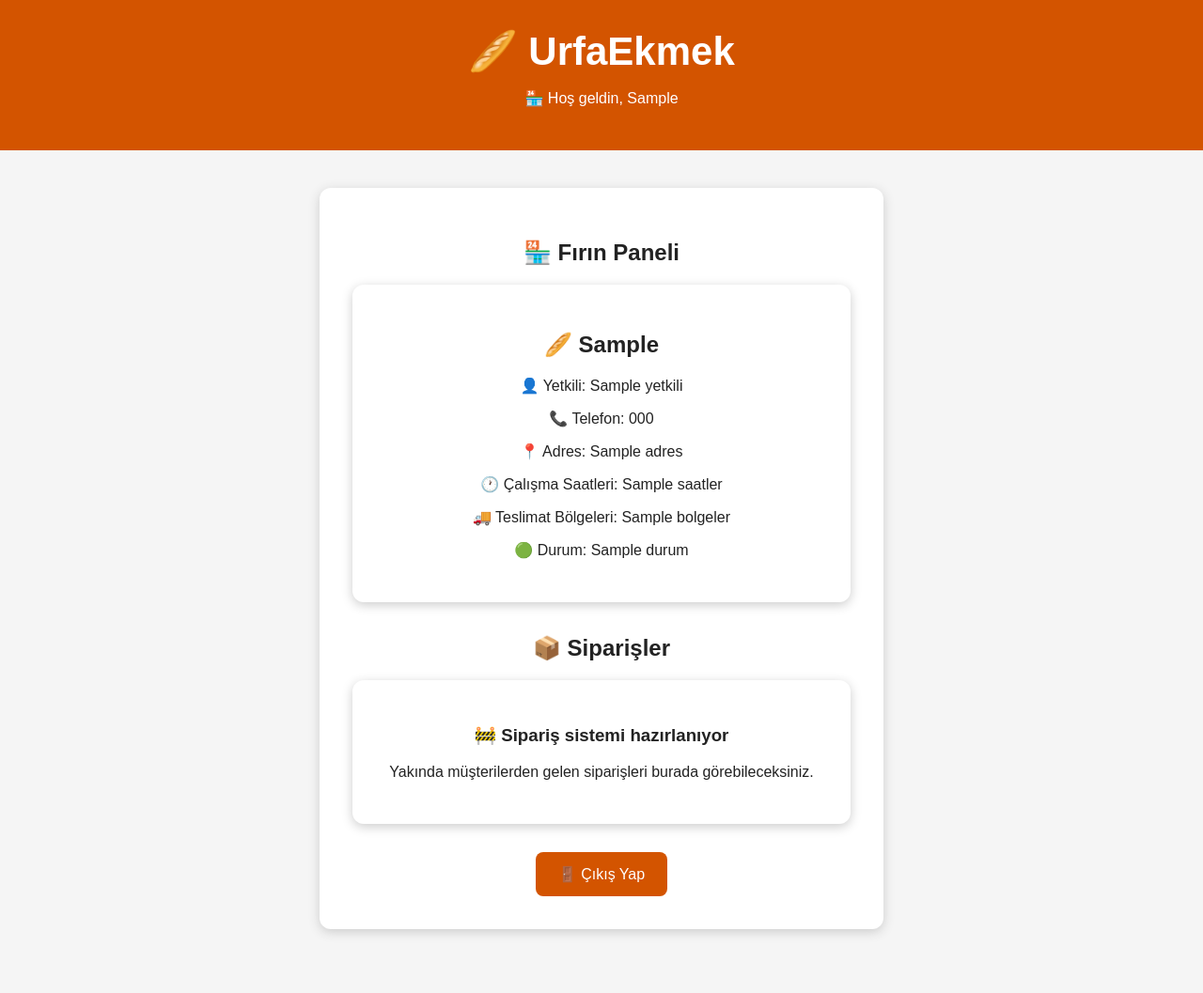
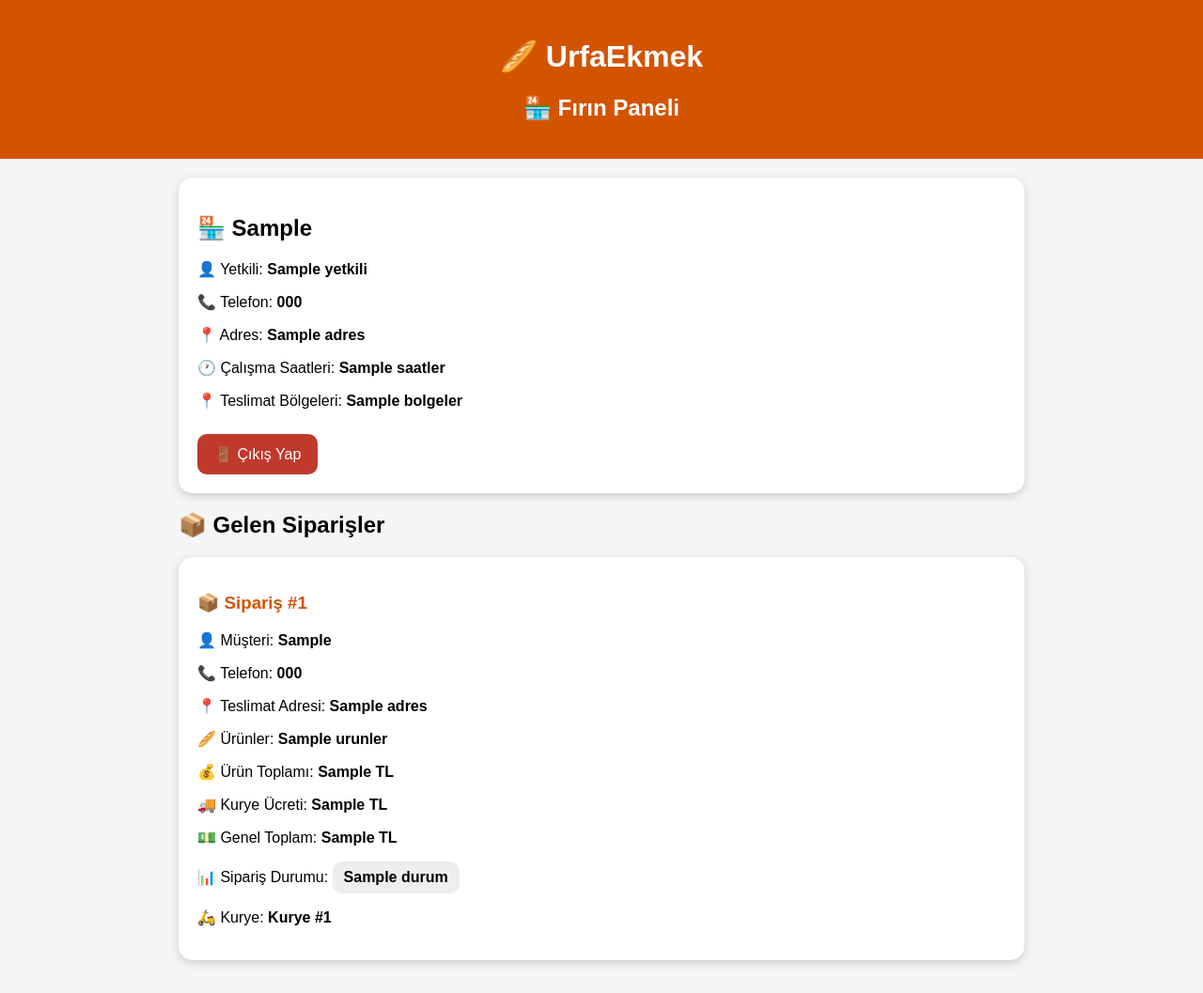
Before and after one commit to ciftciabdurahim9-create/UrfaEkmek-web, a Python web app: template templates/firinci_panel.html in a window 1280 px wide. Shown: the whole page at 94% size. Before the commit the page ends 995 px from the top, so only its background shows below. Run offline with Jinja, Linux system fonts and the light colour scheme; the template is opened without the code that fills it: most values are stand-ins (such as "Sample title", 1, 10 or a date in 2020).

Commit message:
Update firinci_panel.html

```diff
--- a/templates/firinci_panel.html
+++ b/templates/firinci_panel.html
@@ -1,123 +1,201 @@
 <!DOCTYPE html>
 <html lang="tr">
+<head>
+    <meta charset="UTF-8">
+    <meta name="viewport" content="width=device-width, initial-scale=1.0">
 
-<head>
+    <title>Fırın Paneli - UrfaEkmek</title>
 
-    <meta charset="UTF-8">
+    <style>
+        body {
+            font-family: Arial, sans-serif;
+            background: #f5f5f5;
+            margin: 0;
+        }
 
-    <meta name="viewport"
-          content="width=device-width, initial-scale=1.0">
+        header {
+            background: #d35400;
+            color: white;
+            padding: 20px;
+            text-align: center;
+        }
 
-    <title>Fırıncı Paneli - UrfaEkmek</title>
+        main {
+            max-width: 900px;
+            margin: auto;
+            padding: 20px;
+        }
 
-    <link rel="stylesheet"
-          href="/static/style.css">
+        .bilgi {
+            background: white;
+            padding: 20px;
+            border-radius: 15px;
+            margin-bottom: 20px;
+            box-shadow: 0 3px 10px #ccc;
+        }
 
+        .siparis {
+            background: white;
+            padding: 20px;
+            border-radius: 15px;
+            margin-bottom: 15px;
+            box-shadow: 0 3px 10px #ccc;
+        }
+
+        .siparis h3 {
+            color: #d35400;
+        }
+
+        .durum {
+            display: inline-block;
+            padding: 8px 12px;
+            border-radius: 10px;
+            background: #eee;
+            font-weight: bold;
+        }
+
+        .cikis {
+            display: inline-block;
+            background: #c0392b;
+            color: white;
+            padding: 12px 18px;
+            border-radius: 10px;
+            text-decoration: none;
+            margin-top: 10px;
+        }
+
+        .bos {
+            background: white;
+            padding: 30px;
+            text-align: center;
+            border-radius: 15px;
+            box-shadow: 0 3px 10px #ccc;
+        }
+    </style>
 </head>
 
 <body>
 
 <header>
-
     <h1>🥖 UrfaEkmek</h1>
-
-    <p>
-        🏪 Hoş geldin,
-        {{ firin["firin_adi"] }}
-    </p>
-
+    <h2>🏪 Fırın Paneli</h2>
 </header>
-
 
 <main>
 
-    <section class="form-container">
+    <div class="bilgi">
+        <h2>🏪 {{ firin["firin_adi"] }}</h2>
 
-        <h2>🏪 Fırın Paneli</h2>
+        <p>
+            👤 Yetkili:
+            <strong>{{ firin["yetkili"] }}</strong>
+        </p>
+
+        <p>
+            📞 Telefon:
+            <strong>{{ firin["telefon"] }}</strong>
+        </p>
+
+        <p>
+            📍 Adres:
+            <strong>{{ firin["adres"] }}</strong>
+        </p>
+
+        <p>
+            🕐 Çalışma Saatleri:
+            <strong>{{ firin["saatler"] }}</strong>
+        </p>
+
+        <p>
+            📍 Teslimat Bölgeleri:
+            <strong>{{ firin["bolgeler"] }}</strong>
+        </p>
+
+        <a class="cikis" href="/firinci-cikis">
+            🚪 Çıkış Yap
+        </a>
+    </div>
 
 
-        <div class="card"
-             style="width:100%;">
+    <h2>📦 Gelen Siparişler</h2>
 
-            <h2>
-                🥖 {{ firin["firin_adi"] }}
-            </h2>
+    {% if siparisler %}
 
+        {% for siparis in siparisler %}
+
+        <div class="siparis">
+
+            <h3>
+                📦 Sipariş #{{ siparis["id"] }}
+            </h3>
 
             <p>
-                👤 Yetkili:
-                {{ firin["yetkili"] }}
+                👤 Müşteri:
+                <strong>{{ siparis["ad_soyad"] }}</strong>
             </p>
-
 
             <p>
                 📞 Telefon:
-                {{ firin["telefon"] }}
+                <strong>{{ siparis["telefon"] }}</strong>
             </p>
 
+            <p>
+                📍 Teslimat Adresi:
+                <strong>{{ siparis["adres"] }}</strong>
+            </p>
 
             <p>
-                📍 Adres:
-                {{ firin["adres"] }}
+                🥖 Ürünler:
+                <strong>{{ siparis["urunler"] }}</strong>
             </p>
 
+            <p>
+                💰 Ürün Toplamı:
+                <strong>{{ siparis["urun_toplami"] }} TL</strong>
+            </p>
 
             <p>
-                🕐 Çalışma Saatleri:
-                {{ firin["saatler"] }}
+                🚚 Kurye Ücreti:
+                <strong>{{ siparis["kurye_ucreti"] }} TL</strong>
             </p>
 
+            <p>
+                💵 Genel Toplam:
+                <strong>{{ siparis["genel_toplam"] }} TL</strong>
+            </p>
 
             <p>
-                🚚 Teslimat Bölgeleri:
-                {{ firin["bolgeler"] }}
+                📊 Sipariş Durumu:
+                <span class="durum">
+                    {{ siparis["durum"] }}
+                </span>
             </p>
 
-
-            <p>
-                🟢 Durum:
-                {{ firin["durum"] }}
-            </p>
+            {% if siparis["kurye_id"] %}
+                <p>
+                    🛵 Kurye:
+                    <strong>Kurye #{{ siparis["kurye_id"] }}</strong>
+                </p>
+            {% else %}
+                <p>
+                    ⏳ Henüz kurye siparişi almadı.
+                </p>
+            {% endif %}
 
         </div>
 
+        {% endfor %}
 
-        <h2 style="margin-top:35px;">
-            📦 Siparişler
-        </h2>
+    {% else %}
 
-
-        <div class="card"
-             style="width:100%;">
-
-            <h3>
-                🚧 Sipariş sistemi hazırlanıyor
-            </h3>
-
-            <p>
-                Yakında müşterilerden gelen
-                siparişleri burada görebileceksiniz.
-            </p>
-
+        <div class="bos">
+            <h2>📭 Henüz sipariş yok</h2>
+            <p>Yeni siparişler burada görünecek.</p>
         </div>
 
-
-        <div style="text-align:center; margin-top:30px;">
-
-            <a href="/firinci-cikis">
-
-                <button>
-                    🚪 Çıkış Yap
-                </button>
-
-            </a>
-
-        </div>
-
-    </section>
+    {% endif %}
 
 </main>
 
 </body>
-
 </html>
```
